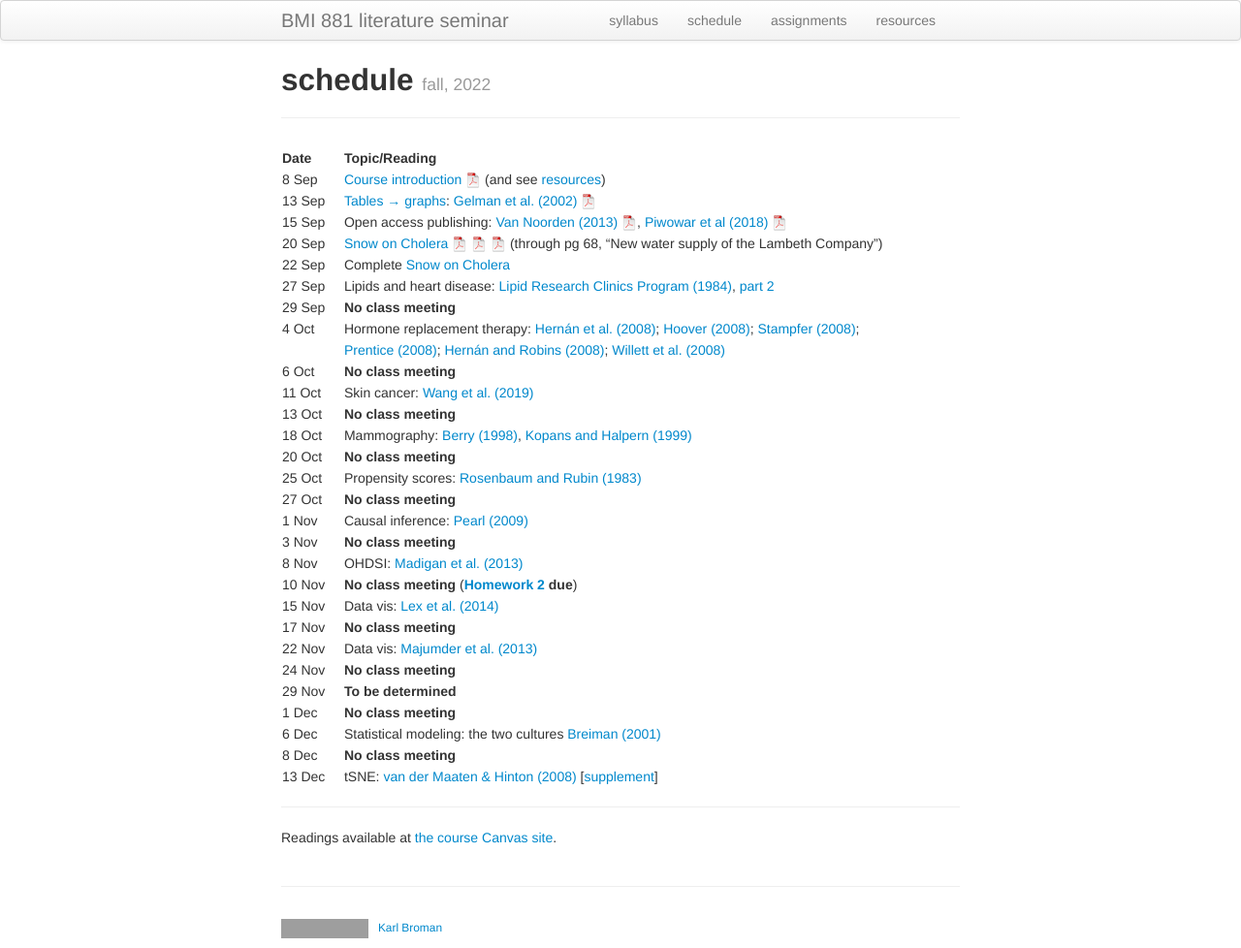
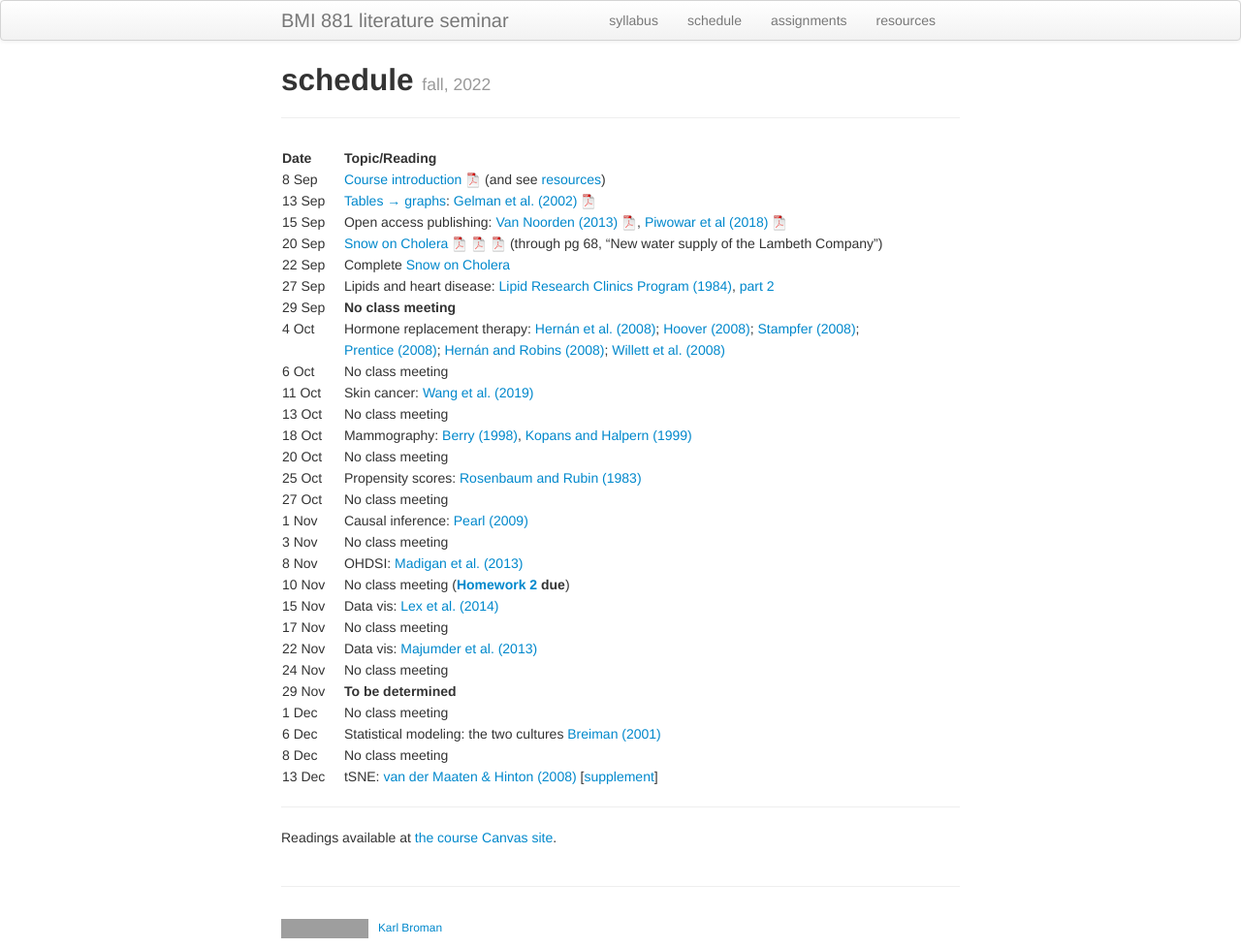
Before and after one commit to kbroman/BMI881_fall2022, a Jekyll site: the page built from schedule.md, in a window 1280 px wide. Shown: the whole page at 97% size. Built offline with Jekyll 4.4.1, drawn with Linux system fonts in a browser that asks for light colours; grey boxes are pictures that could not be loaded.

```diff
--- a/schedule.md
+++ b/schedule.md
@@ -16,25 +16,25 @@ description: Schedule and readings for BMI 881, Biomedical data science scholarl
 | 29 Sep  |    | **No class meeting** |
 | 4 Oct   |    | Hormone replacement therapy: [Hern&aacute;n et al. (2008)](https://doi.org/10.1097/EDE.0b013e3181875e61); [Hoover (2008)](https://doi.org/10.1097/EDE.0b013e318188e21d); [Stampfer (2008)](https://doi.org/10.1097/EDE.0b013e318188442e); |
 | | | [Prentice (2008)](https://doi.org/10.1097/EDE.0b013e318188e83b); [Hern&aacute;n and Robins (2008)](https://doi.org/10.1097/EDE.0b013e318188e85f); [Willett et al. (2008)](https://doi.org/10.1097/EDE.0b013e318188e84e) |
-| 6 Oct   |    | **No class meeting** |
+| 6 Oct   |    | No class meeting |
 | 11 Oct  |    | Skin cancer: [Wang et al. (2019)](https://doi.org/10.1001/jamadermatol.2019.2335)
-| 13 Oct   |    | **No class meeting**
+| 13 Oct   |    | No class meeting
 | 18 Oct |  | Mammography: [Berry (1998)](https://doi.org/10.1093/jnci/90.19.1431), [Kopans and Halpern (1999)](https://doi.org/10.1093/jnci/91.4.382) |
-| 20 Oct    |  | **No class meeting** |
+| 20 Oct    |  | No class meeting |
 | 25 Oct    |  | Propensity scores: [Rosenbaum and Rubin (1983)](http://doi.org/10.1093/biomet/70.1.41) |
-| 27 Oct    |  | **No class meeting** |
+| 27 Oct    |  | No class meeting |
 | 1 Nov    |  | Causal inference: [Pearl (2009)](http://doi.org/10.1214/09-SS057)  |
-| 3 Nov    |  | **No class meeting**  |
+| 3 Nov    |  | No class meeting  |
 | 8 Nov     |  | OHDSI: [Madigan et al. (2013)](https://doi.org/10.1093/aje/kwt010) |
-| 10 Nov     |  | **No class meeting** (**[Homework 2](homework2.html) due**) |
+| 10 Nov     |  | No class meeting (**[Homework 2](homework2.html) due**) |
 | 15 Nov    |  | Data vis: [Lex et al. (2014)](https://doi.org/10.1109/TVCG.2014.2346248) |
-| 17 Nov    |  | **No class meeting** |
+| 17 Nov    |  | No class meeting |
 | 22 Nov    |  | Data vis: [Majumder et al. (2013)](https://doi.org/10.1080/01621459.2013.808157) |
-| 24 Nov    |  | **No class meeting** |
+| 24 Nov    |  | No class meeting |
 | 29 Nov    |  | **To be determined** |
-| 1 Dec    |  | **No class meeting** |
+| 1 Dec    |  | No class meeting |
 | 6 Dec   |  | Statistical modeling: the two cultures [Breiman (2001)](https://doi.org/10.1214/ss/1009213726) |
-| 8 Dec    |  | **No class meeting** |
+| 8 Dec    |  | No class meeting |
 | 13 Dec     |  | tSNE: [van der Maaten & Hinton (2008)](http://www.jmlr.org/papers/volume9/vandermaaten08a/vandermaaten08a.pdf) \[[supplement](https://lvdmaaten.github.io/publications/misc/Supplement_JMLR_2008.pdf)\] |
 
 
```
